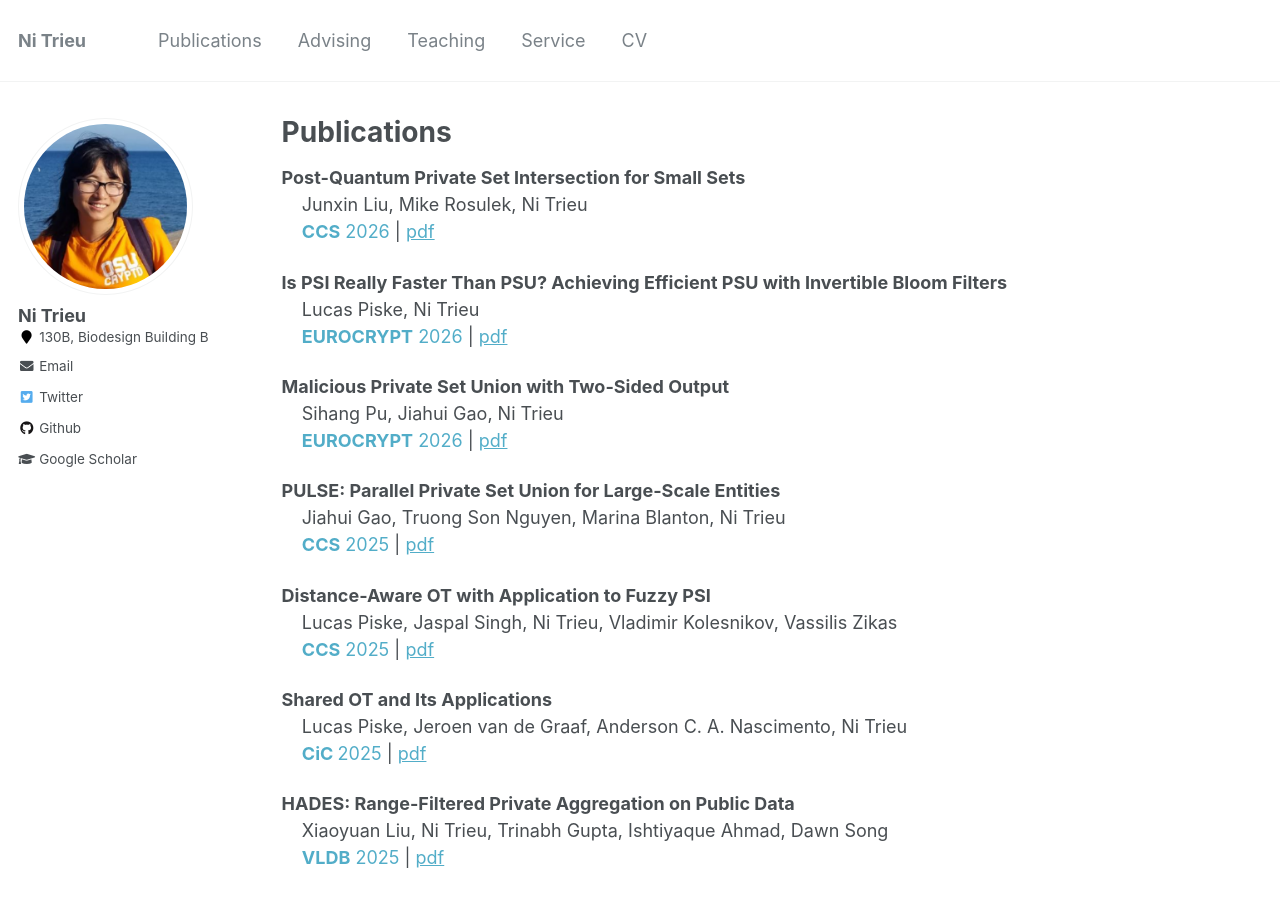
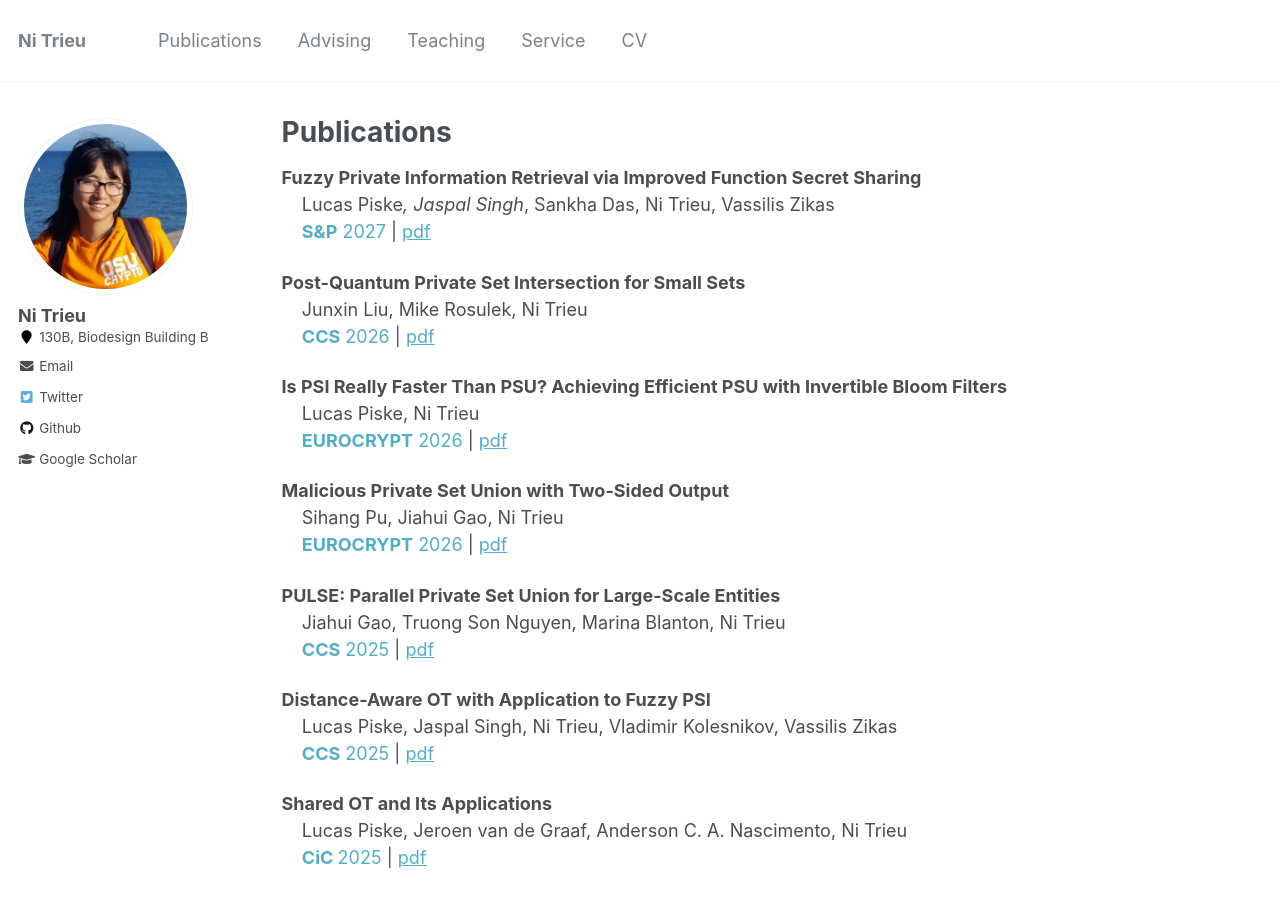
Before and after one commit to nitrieu/nitrieu.github.io, a Jekyll site: the page built from _pages/publications.md, in a window 1280 px wide and 900 px high. Built offline with Jekyll 4.4.1, drawn with Linux system fonts in a browser that asks for light colours.

Commit message:
Update publications.md

```diff
--- a/_pages/publications.md
+++ b/_pages/publications.md
@@ -4,21 +4,26 @@ title: "Publications"
 permalink: /publications/
 author_profile: true
 ---
+<b>  	Fuzzy Private Information Retrieval via Improved Function Secret Sharing </b> <br>
+	&nbsp; &nbsp;  Lucas Piske*, Jaspal Singh*, Sankha Das, Ni Trieu, Vassilis Zikas<br>
+ &nbsp; &nbsp;  <a href="https://sp2027.ieee-security.org/" target="_blank" style="text-decoration: none"><b>S&P</b> 2027</a> |
+                                    <a href="https://eprint.iacr.org/2026" target="_blank"> pdf</a>
+
  <b>  	Post-Quantum Private Set Intersection for Small Sets </b> <br>
 	&nbsp; &nbsp;  Junxin Liu, Mike Rosulek, Ni Trieu<br>
  &nbsp; &nbsp;  <a href="https://www.sigsac.org/ccs/CCS2026/" target="_blank" style="text-decoration: none"><b>CCS</b> 2026</a> |
-                                    <a href="https://eprint.iacr.org/2026" target="_blank"> pdf</a>
+                                    <a href="https://eprint.iacr.org/2026/1985" target="_blank"> pdf</a>
 
  <b>  	Is PSI Really Faster Than PSU? Achieving Efficient PSU with Invertible Bloom Filters </b> <br>
 	&nbsp; &nbsp;  Lucas Piske, Ni Trieu<br>
  &nbsp; &nbsp; <a href="https://eurocrypt.iacr.org/2026/" target="_blank" style="text-decoration: none"><b>EUROCRYPT</b> 2026</a> |
-                                    <a href="https://eprint.iacr.org/2025" target="_blank"> pdf</a>
+                                    <a href="https://eprint.iacr.org/2026/376" target="_blank"> pdf</a>
 
 
  <b>  	Malicious Private Set Union with Two-Sided Output </b> <br>
 	&nbsp; &nbsp;  Sihang Pu, Jiahui Gao, Ni Trieu<br>
  &nbsp; &nbsp; <a href="https://eurocrypt.iacr.org/2026/" target="_blank" style="text-decoration: none"><b>EUROCRYPT</b> 2026</a> |
-                                    <a href="https://eprint.iacr.org/2025" target="_blank"> pdf</a>
+                                    <a href="https://eprint.iacr.org/2026/204" target="_blank"> pdf</a>
 
 
  <b>  	PULSE: Parallel Private Set Union for Large-Scale Entities </b> <br>
@@ -29,7 +34,7 @@ author_profile: true
  <b>  	Distance-Aware OT with Application to Fuzzy PSI </b> <br>
 	&nbsp; &nbsp;  	Lucas Piske, Jaspal Singh, Ni Trieu, Vladimir Kolesnikov, Vassilis Zikas <br>
  &nbsp; &nbsp; <a href="https://www.sigsac.org/ccs/CCS2025/" target="_blank" style="text-decoration: none"><b>CCS</b> 2025</a> |
-                                    <a href="https://eprint.iacr.org/2025" target="_blank"> pdf</a>
+                                    <a href="https://eprint.iacr.org/2025/996" target="_blank"> pdf</a>
 
 
 <b>  	Shared OT and Its Applications </b> <br>
```
